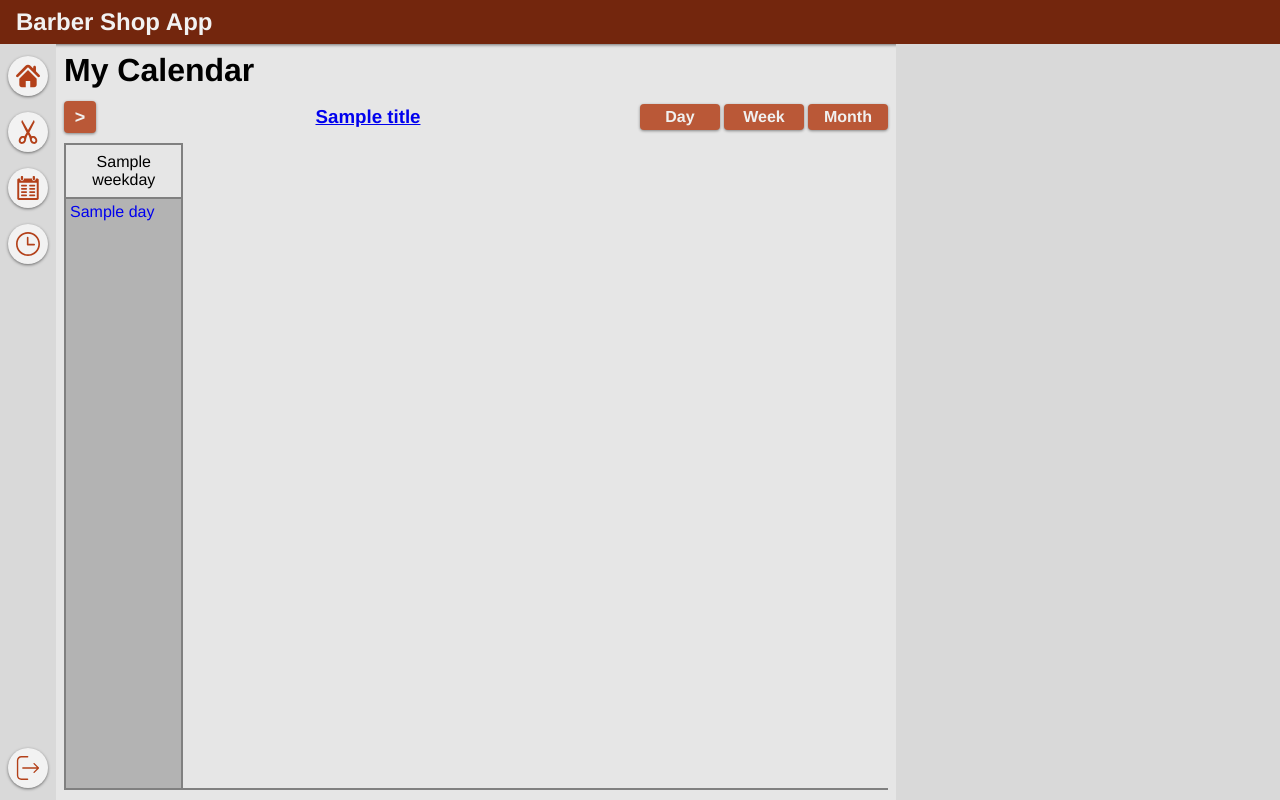
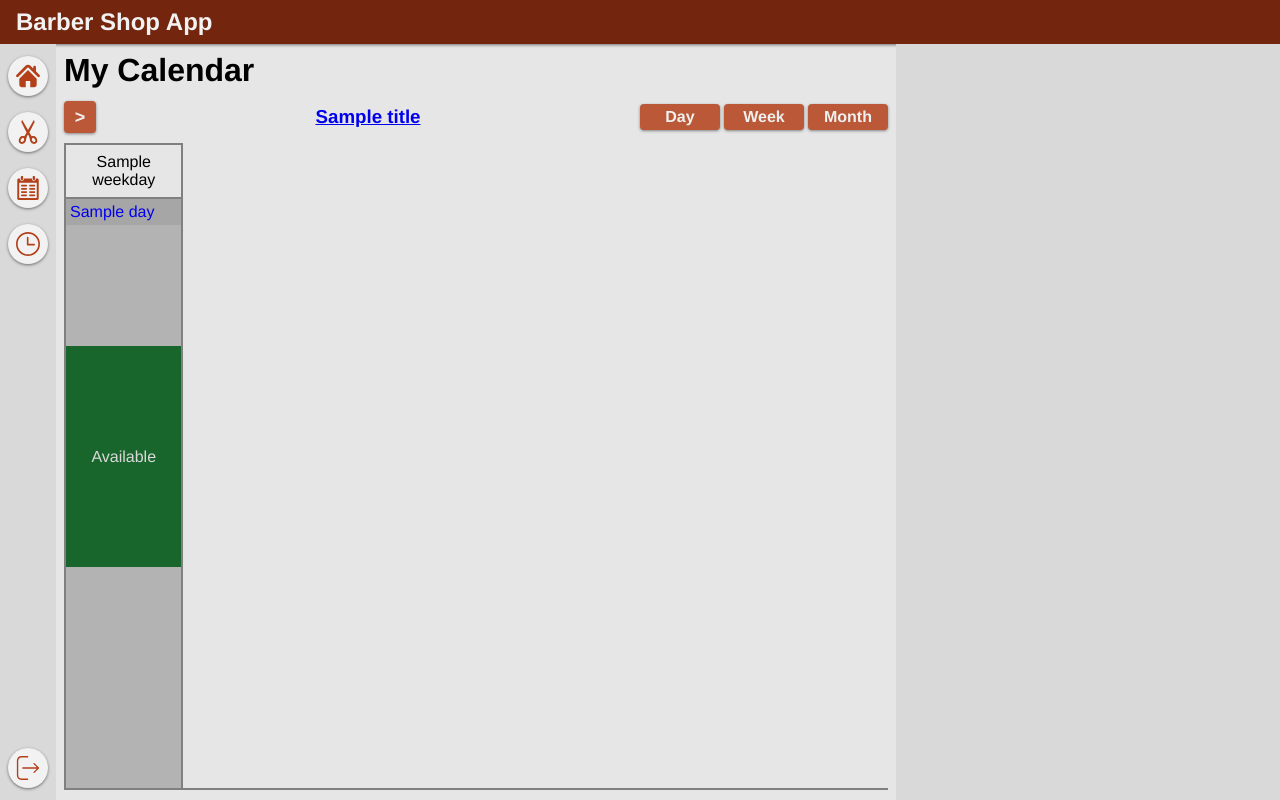
Before and after one commit to Ehckk/csc535-barber-shop-app, a Flask app: template app/barber/templates/barber/calendar_month.html in a window 1280 px wide. Run offline with Flask 3, Linux system fonts and the light colour scheme; the template is opened without the code that fills it: most values are stand-ins (such as "Sample title", 1, 10 or a date in 2020); parts of the project's set-up code (start-up, migrations or seed data) failed here and were passed over.

Commit message:
calendar month

```diff
--- a/app/barber/routes/calendar.py
+++ b/app/barber/routes/calendar.py
@@ -100,7 +100,7 @@ def calendar():
     dates = dates_list(current, unit)
 
     template_key = "view"
-    print(unavailable)
+    print(schedule)
     return render_template(
         f"barber/{date_templates[unit].format(template_key)}",
         title=date_names[unit](current),
--- a/app/barber/templates/barber/calendar_month.html
+++ b/app/barber/templates/barber/calendar_month.html
@@ -14,19 +14,26 @@
         {% for day in days %}
             {% if not day == None %}
                 {% set is_unavailable = day|string in unavailable %}
-                    <div class="calendar-month-day{% if is_unavailable %} unavailable{% endif %}">
+                {% set is_available = schedule[day|string] is defined %}
+                {% set is_booked = day|string in appointments %}
+                {% if is_unavailable %}
+                    {% set day_class = "calendar-month-day unavailable" %}
+                {% else %}
+                    {% set available_class = "available" if is_available else "" %}
+                    {% set booked_class = "booked" if is_booked else "" %}
+                    {% set day_class = "calendar-month-day" ~ " " ~ booked_class ~ " " ~ available_class %}
+                {% endif %}
+                <div class="{{ day_class }}">
+                    <span class="calendar-month-day-value">
                     {% if day < today %}
-                        <span class="calendar-month-day-value">
                         {{ day.day }}
-                        </span>
                     {% else %}
-                        <a
-                            href="{{ url_for('barber.calendar_view', selected=day|string, unit=unit, d=current) }}"
-                            class="calendar-month-day-value"
-                        >
+                        {% set url = url_for('barber.calendar_view', selected=day|string, unit=unit, d=current) %}
+                        <a href="{{ url }}" class="calendar-month-day-link">
                             {{ day.day }}
                         </a>
                     {% endif %}
+                    </span>
                     <div class="calendar-month-day-items">
 
                     </div>
--- a/app/static/calendar.css
+++ b/app/static/calendar.css
@@ -144,7 +144,6 @@
     border-right-width: 2px;
     border-top-width: 2px;
     background-color: var(--s-2);
-    padding: .25rem;
     display: flex;
     flex-direction: column;
 }
@@ -159,9 +158,20 @@
 }
 
 .calendar-month-day-value {
+    background-color: var(--u-2);
     width: 100%;
     display: flex;
+    align-items: center;
+    padding: .25rem;
+}
+
+.calendar-month-day.unavailable > .calendar-month-day-value {
+    background-color: var(--u-0);
+}
+
+.calendar-month-day-link {
     text-decoration: none;
+    width: 100%;
 }
 
 .calendar-month-day-items {
@@ -174,11 +184,45 @@
     padding-top: .5rem;
 }
 
+.calendar-month-day.available > .calendar-month-day-items::before {
+    content: "Available";
+    position: absolute;
+    top: 25%;
+    bottom: 37.5%;
+    left: 0;
+    right: 0;
+    text-align: center;
+    display: flex;
+    justify-content: center;
+    align-items: center;
+    background-color: var(--g-0);
+    color: var(--w-0);
+}
+
+.calendar-month-day.booked > .calendar-month-day-items::after {
+    content: "Booked";
+    position: absolute;
+    top: 62.5%;
+    bottom: 0;
+    left: 0;
+    right: 0;
+    text-align: center;
+    display: flex;
+    justify-content: center;
+    align-items: center;
+    background-color: var(--e-0);
+    color: var(--w-0);
+}
+
 .calendar-month-day.unavailable > .calendar-month-day-items::before,
 .calendar-month-day.unavailable > .calendar-month-day-items::after {
     content: "";
     position: absolute;
+    display: block;
     top: 50%;
+    bottom: 50%;
+    left: 0;
+    right: 0;
     min-height: 2px;
     width: 95%;
     background-color: var(--u-1);
--- a/app/static/main.css
+++ b/app/static/main.css
@@ -18,7 +18,8 @@
     --i-1: hsl(200 65% 40%);
     --i-0: hsl(200 60% 25%);
     --u-1: hsl(0 0% 70%);
-    --u-0: hsl(0 0% 45%);
+    --u-2: hsl(0 0% 65%);
+    --u-0: hsl(0 0% 40%);
     --w-2: hsl(0 0% 95%);
     --w-1: hsl(0 0% 90%);
     --w-0: hsl(0 0% 85%);
```
Lines whose indentation alone changed are shown as unchanged.
